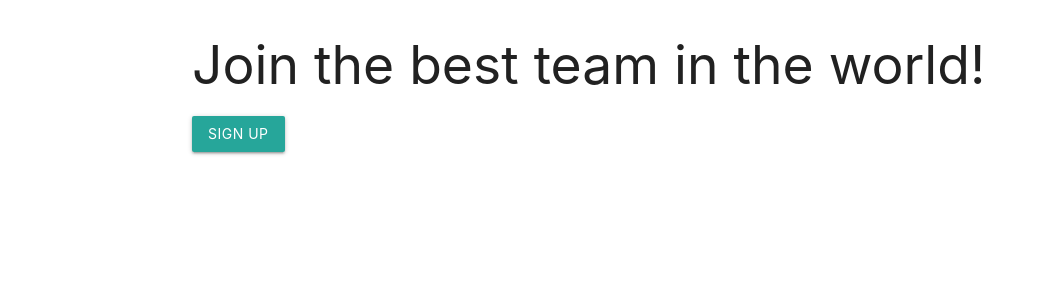
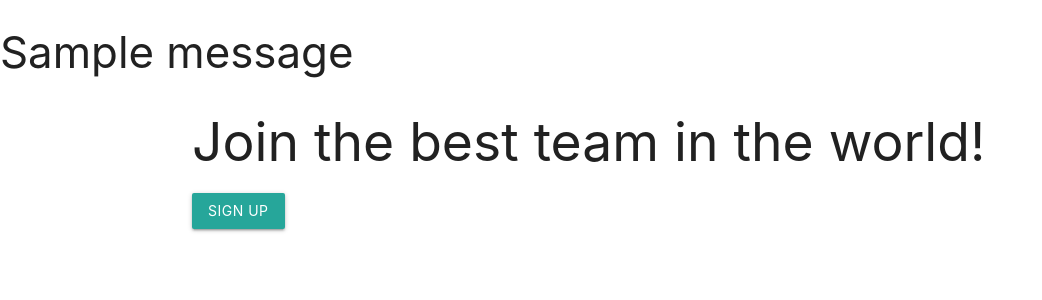
Before and after one commit to olaborde/user-signup, a Flask app: page / in a window 1280 px wide. Shown: the top 300 px of the page, without its empty margins (0-1042 px from the left). Run offline with Flask 2, Linux system fonts and the light colour scheme; one stand-in notice (Sample message) is shown; some libraries are stand-ins or nearby versions.

Commit message:
save changes in the layout

```diff
--- a/templates/layout.html
+++ b/templates/layout.html
@@ -17,6 +17,16 @@
     <!-- <link rel="stylesheet" href="https://stackpath.bootstrapcdn.com/bootstrap/4.1.2/css/bootstrap.min.css" integrity="sha384-Smlep5jCw/wG7hdkwQ/Z5nLIefveQRIY9nfy6xoR1uRYBtpZgI6339F5dgvm/e9B" crossorigin="anonymous"> -->
   </head>
   <body>
+      {% with messages = get_flashed_messages() %}
+        {% if messages %}
+        <ul class=flashes>
+          {% for message in messages %}
+            <h3>{{message}}</h3>
+          {% endfor %}
+        </ul>
+        {% endif %}
+      {% endwith %}
+
       {% block content %}
       {% endblock %}
 
```
